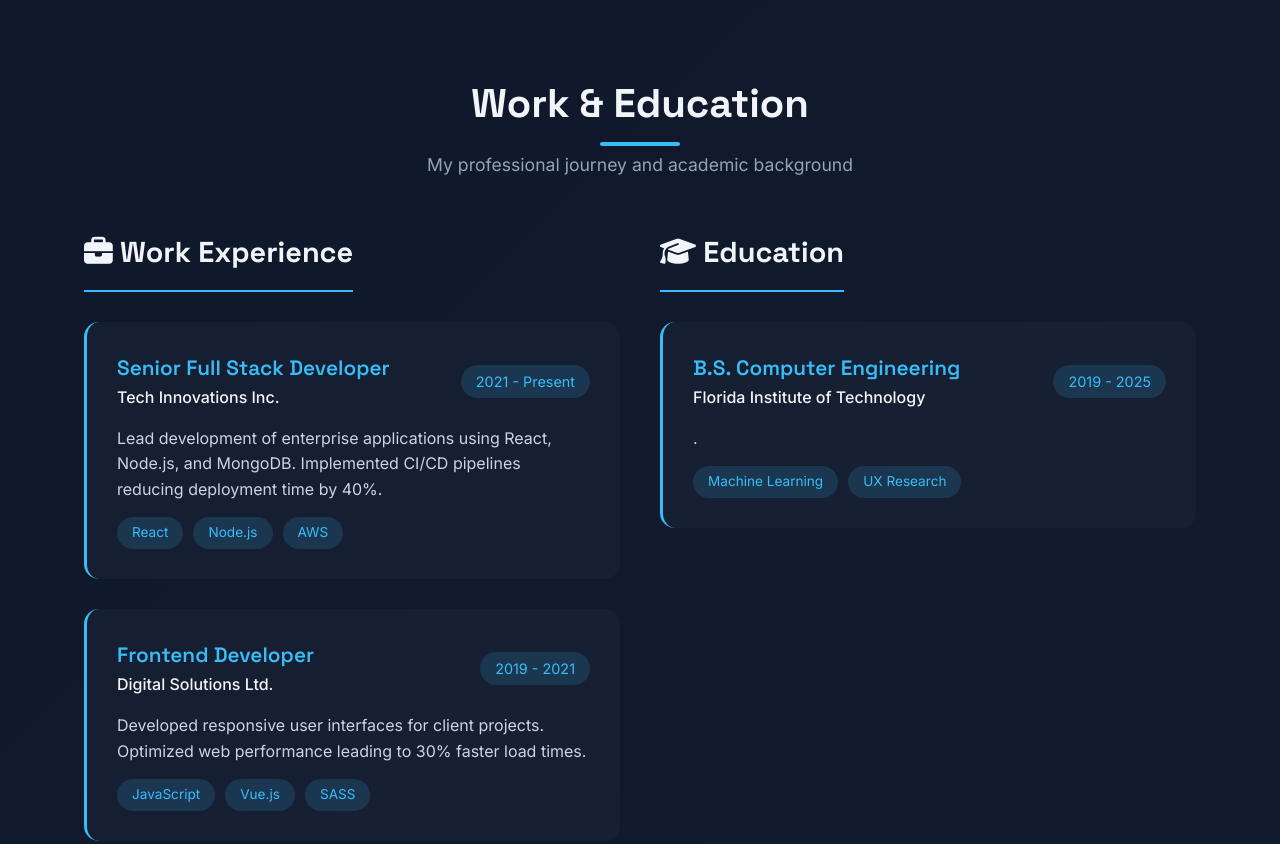
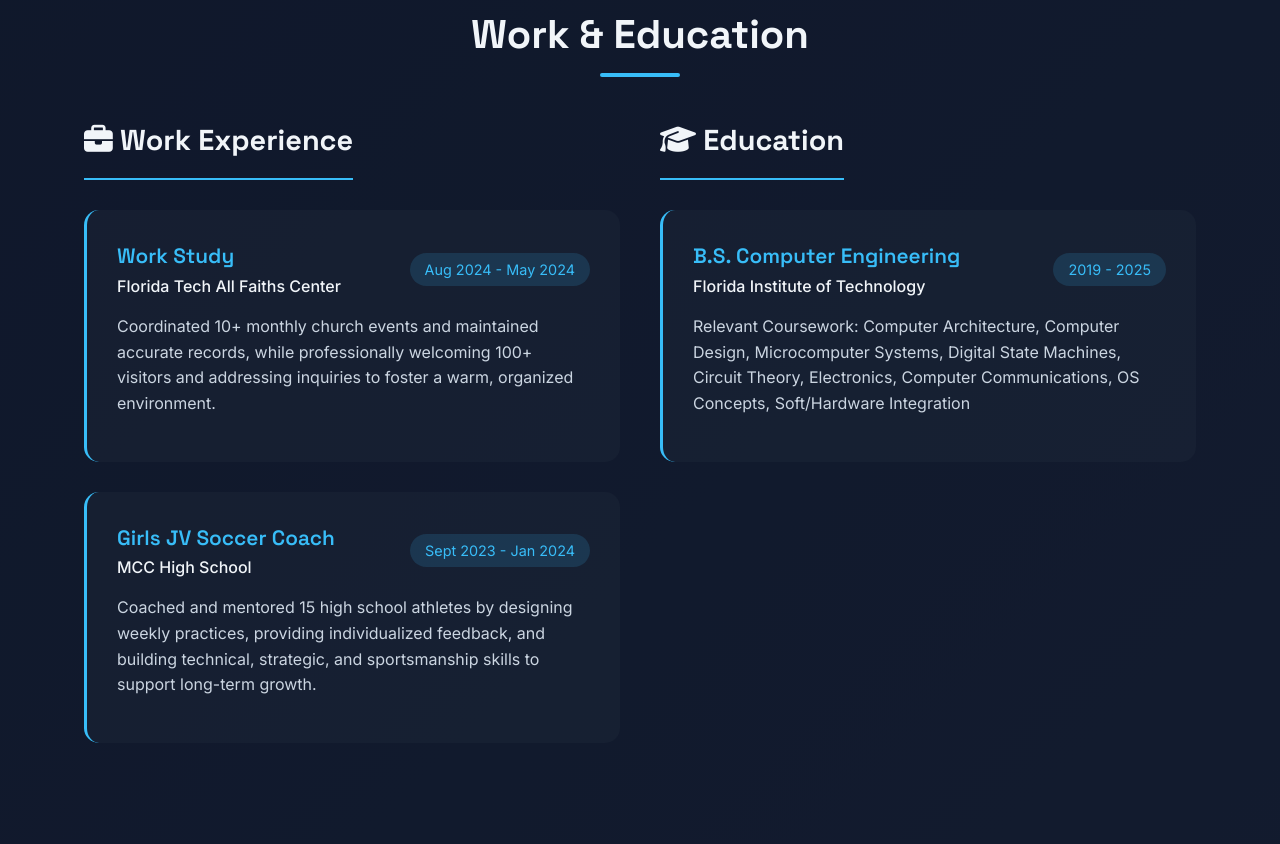
Before and after one commit to Loonahr/MatthewLuna, a plain HTML site: page index.html in a window 1280 px wide. Shown: the part 998-1842 px from the top of the page. Drawn offline with Linux system fonts and the light colour scheme.

Commit message:
Updated index

```diff
--- a/index.html
+++ b/index.html
@@ -795,10 +795,9 @@
         <div class="container hero-content">
             <div class="hero-text fade-in">
                 <h1 class="hero-title">Hi, I'm <span>Matthew Luna</span></h1>
-                <h2 class="hero-subtitle">Computer Engineer</h2>
-                <p class="section-subtitle fade-in">I’m a Computer Engineering with experience in both software and hardware systems. I explore all areas of computer engineering, including embedded systems, digital design, machine learning, and microcontroller programming.</p>
-
-                <p class="section-subtitle fade-in">Proficient in C++, Python, Arduino, Raspberry Pi, MATLAB, and MultiSIM, I’ve completed hands-on projects that apply engineering theory to real-world challenges. I’m actively seeking entry-level roles in computer engineering where I can contribute to innovative, cross-disciplinary solutions.</p>
+                <!-- <h2 class="hero-subtitle">Computer Engineer</h2> -->
+                <p class="section-subtitle fade-in">I’m a Computer Engineer with experience in both software and hardware systems. I explore all areas of computer engineering, including embedded systems, digital design, machine learning, and microcontroller programming.</p>
+                <p class="section-subtitle fade-in">Proficient in C++, Python, Arduino, Raspberry Pi, MATLAB, and MultiSIM, I’ve completed hands-on projects that apply engineering theory to real-world challenges. I’m actively seeking entry-level roles in computer engineering where I can contribute to innovative, interdisciplinary solutions.</p>
 
                 <div class="hero-btns">
                     <a href="#contact" class="btn">Get In Touch</a>
@@ -872,7 +871,6 @@
     <section id="experience" class="experience">
         <div class="container">
             <h2 class="section-title fade-in">Work & Education</h2>
-            <p class="section-subtitle fade-in">My professional journey and academic background</p>
 
             <div class="timeline-container">
                 <!-- Work Experience Column -->
@@ -882,33 +880,33 @@
                     <div class="timeline-item">
                         <div class="timeline-header">
                             <div>
-                                <h4 class="timeline-position">Senior Full Stack Developer</h4>
-                                <p class="timeline-company">Tech Innovations Inc.</p>
+                                <h4 class="timeline-position">Work Study</h4>
+                                <p class="timeline-company">Florida Tech All Faiths Center</p>
                             </div>
-                            <span class="timeline-date">2021 - Present</span>
+                            <span class="timeline-date">Aug 2024 - May 2024</span>
                         </div>
-                        <p class="timeline-desc">Lead development of enterprise applications using React, Node.js, and MongoDB. Implemented CI/CD pipelines reducing deployment time by 40%.</p>
-                        <div class="timeline-tech">
+                        <p class="timeline-desc">Coordinated 10+ monthly church events and maintained accurate records, while professionally welcoming 100+ visitors and addressing inquiries to foster a warm, organized environment.</p>
+                        <!-- <div class="timeline-tech">
                             <span class="tech-tag">React</span>
                             <span class="tech-tag">Node.js</span>
                             <span class="tech-tag">AWS</span>
-                        </div>
+                        </div> -->
                     </div>
 
                     <div class="timeline-item">
                         <div class="timeline-header">
                             <div>
-                                <h4 class="timeline-position">Frontend Developer</h4>
-                                <p class="timeline-company">Digital Solutions Ltd.</p>
+                                <h4 class="timeline-position">Girls JV Soccer Coach</h4>
+                                <p class="timeline-company">MCC High School</p>
                             </div>
-                            <span class="timeline-date">2019 - 2021</span>
+                            <span class="timeline-date">Sept 2023 - Jan 2024</span>
                         </div>
-                        <p class="timeline-desc">Developed responsive user interfaces for client projects. Optimized web performance leading to 30% faster load times.</p>
-                        <div class="timeline-tech">
+                        <p class="timeline-desc">Coached and mentored 15 high school athletes by designing weekly practices, providing individualized feedback, and building technical, strategic, and sportsmanship skills to support long-term growth.</p>
+                        <!-- <div class="timeline-tech">
                             <span class="tech-tag">JavaScript</span>
                             <span class="tech-tag">Vue.js</span>
                             <span class="tech-tag">SASS</span>
-                        </div>
+                        </div> -->
                     </div>
 
                     <!-- <div class="timeline-item">
@@ -940,11 +938,12 @@
                             </div>
                             <span class="timeline-date">2019 - 2025</span>
                         </div>
-                        <p class="timeline-desc">.</p>
-                        <div class="timeline-tech">
+                        <p class="timeline-desc">Relevant Coursework: Computer Architecture, Computer Design, Microcomputer Systems, Digital State
+Machines, Circuit Theory, Electronics, Computer Communications, OS Concepts, Soft/Hardware Integration</p>
+                        <!-- <div class="timeline-tech">
                             <span class="tech-tag">Machine Learning</span>
                             <span class="tech-tag">UX Research</span>
-                        </div>
+                        </div> -->
                     </div>
 
                     <!-- <div class="timeline-item">
@@ -986,7 +985,6 @@
     <section id="skills">
         <div class="container">
             <h2 class="section-title fade-in">My Skills</h2>
-            <p class="section-subtitle fade-in">Technologies and tools I work with to create amazing digital products</p>
 
             <div class="skills-container">
                 <div class="skill-card fade-in">
@@ -1053,7 +1051,6 @@
     <section id="projects">
         <div class="container">
             <h2 class="section-title fade-in">My Projects</h2>
-            <p class="section-subtitle fade-in">A selection of my recent work and personal projects</p>
 
             <div class="projects-container">
                 <div class="project-card fade-in">
```
